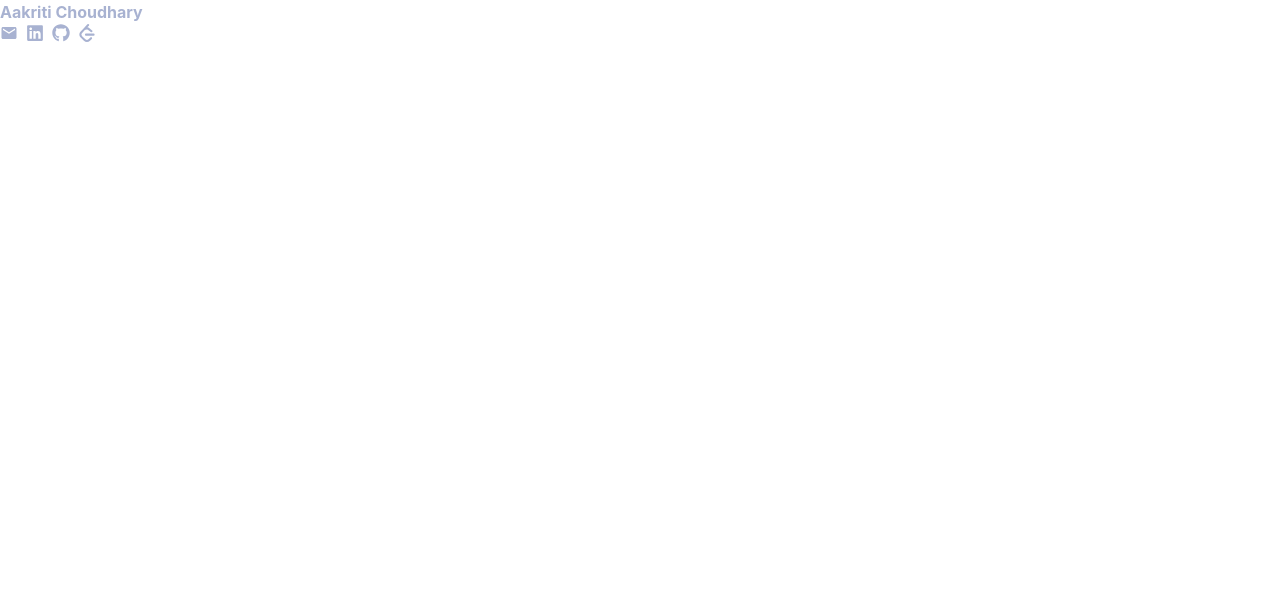
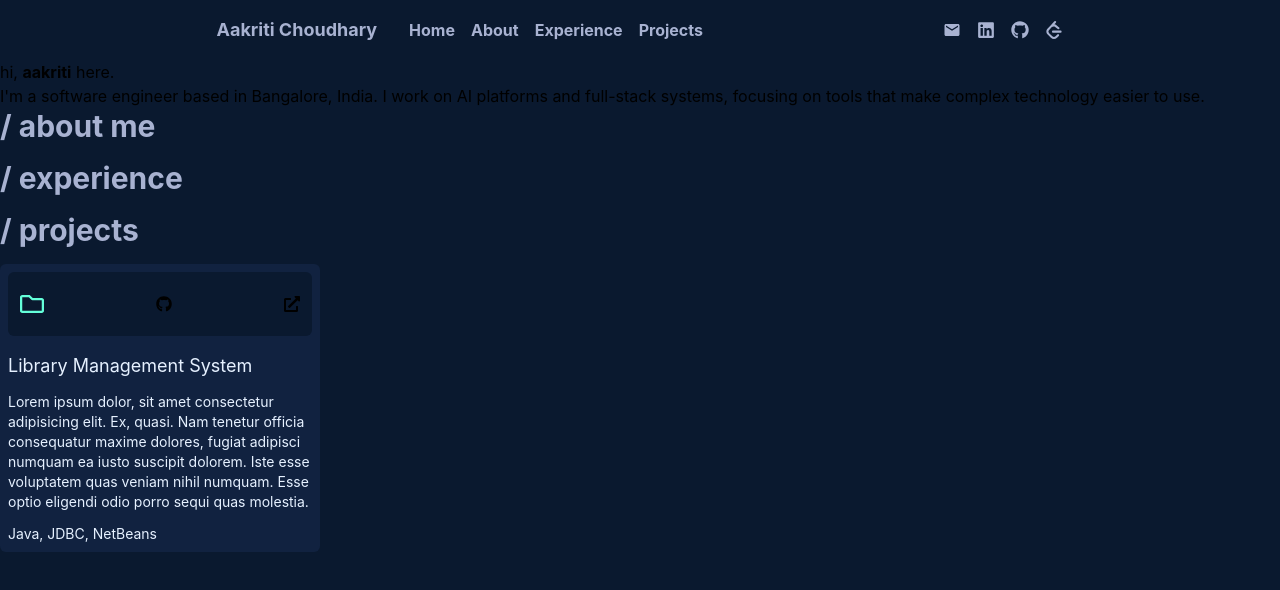
Before and after one commit to aakritichoudhary/aakriti, a React (Vite) app: page / in a window 1280 px wide. Shown: the top 590 px of the page. Built offline with nearby package versions, Linux system fonts and the light colour scheme.

Commit message:
project card

```diff
--- a/src/App.jsx
+++ b/src/App.jsx
@@ -1,9 +1,18 @@
 import './App.css'
+import About from './components/About'
+import Experience from './components/Experience'
+import Home from './components/Home'
 import NavBar from './components/NavBar'
+import Projects from './components/Projects'
+
 function App() {
   return (
     <div>
       <NavBar />
+      <Home />
+      <About />
+      <Experience />
+      <Projects />
     </div>
   )
 }
--- /dev/null
+++ b/src/components/About.jsx
@@ -0,0 +1,10 @@
+import SectionHeader from './SectionHeader'
+
+function About() {
+  return (
+    <div>
+      <SectionHeader title="about me" />
+    </div>
+  )
+}
+export default About
--- /dev/null
+++ b/src/components/Experience.jsx
@@ -0,0 +1,10 @@
+import SectionHeader from './SectionHeader'
+
+function Experience() {
+  return (
+    <div id="experience">
+      <SectionHeader title="experience" />
+    </div>
+  )
+}
+export default Experience
--- a/src/components/Home.jsx
+++ b/src/components/Home.jsx
@@ -1,4 +1,15 @@
 function Home() {
-  return <div>Home</div>
+  return (
+    <div id="home">
+      <div>
+        hi, <b>aakriti</b> here.
+      </div>
+      <div>
+        I'm a software engineer based in Bangalore, India. I work on AI
+        platforms and full-stack systems, focusing on tools that make complex
+        technology easier to use.
+      </div>
+    </div>
+  )
 }
 export default Home
--- a/src/components/Logo.jsx
+++ b/src/components/Logo.jsx
@@ -1,4 +1,6 @@
 function Logo() {
-  return <div className="font-bold text-light-slate">Aakriti Choudhary</div>
+  return (
+    <div className="text-lg font-bold text-light-slate">Aakriti Choudhary</div>
+  )
 }
 export default Logo
--- a/src/components/NavBar.jsx
+++ b/src/components/NavBar.jsx
@@ -1,23 +1,25 @@
 import Logo from './Logo'
 import SideBar from './SideBar'
-// import { HashLink } from 'react-router-hash-link'
+
 function NavBar() {
   return (
-    <div>
-      <div>
+    <div className="flex flex-row justify-evenly items-center p-4 gap-10">
+      <div className="flex flex-row justify-around items-center gap-8">
         <Logo />
-        {/* <HashLink smooth to="/#home">
-          Home
-        </HashLink>
-        <HashLink smooth to="/#about">
-          About
-        </HashLink>
-        <HashLink smooth to="/#projects">
-          Experience
-        </HashLink>
-        <HashLink smooth to="/#contact">
-          Projects
-        </HashLink> */}
+        <div className="flex flex-row text-light-slate text-md font-bold gap-4">
+          <a href="#home" className="hover:text-green">
+            Home
+          </a>
+          <a href="#about" className="hover:text-green">
+            About
+          </a>
+          <a href="#experience" className="hover:text-green">
+            Experience
+          </a>
+          <a href="#projects" className="hover:text-green">
+            Projects
+          </a>
+        </div>
       </div>
       <div>
         <div>
--- /dev/null
+++ b/src/components/ProjectCard.jsx
@@ -0,0 +1,30 @@
+import { FaRegFolder } from 'react-icons/fa'
+import { FaGithub } from 'react-icons/fa'
+import { FaExternalLinkAlt } from 'react-icons/fa'
+
+function ProjectCard({ title, description, techStack, projectUrl, githubUrl }) {
+  return (
+    <div className="p-2 bg-light-navy max-w-xs rounded-md flex flex-col gap-4">
+      <div className="bg-navy flex flex-row gap-4 items-center p-3 justify-between rounded-md py-5">
+        <FaRegFolder size={24} className="text-green" />
+        <a href={githubUrl} target="_blank" rel="noopener noreferrer">
+          <FaGithub />
+        </a>
+        <a href={projectUrl} target="_blank" rel="noopener noreferrer">
+          <FaExternalLinkAlt />
+        </a>
+      </div>
+      <div className="flex gap-3 flex-col text-white">
+        <h3 className=" text-lg text-bold">Library Management System</h3>
+        <p className='text-sm'>
+          Lorem ipsum dolor, sit amet consectetur adipisicing elit. Ex, quasi.
+          Nam tenetur officia consequatur maxime dolores, fugiat adipisci
+          numquam ea iusto suscipit dolorem. Iste esse voluptatem quas veniam
+          nihil numquam. Esse optio eligendi odio porro sequi quas molestia.
+        </p>
+        <div className='text-sm'>Java, JDBC, NetBeans</div>
+      </div>
+    </div>
+  )
+}
+export default ProjectCard
--- /dev/null
+++ b/src/components/Projects.jsx
@@ -0,0 +1,12 @@
+import ProjectCard from './ProjectCard'
+import SectionHeader from './SectionHeader'
+
+function Projects() {
+  return (
+    <div id="projects">
+      <SectionHeader title="projects" />
+      <ProjectCard />
+    </div>
+  )
+}
+export default Projects
--- /dev/null
+++ b/src/components/SectionHeader.jsx
@@ -0,0 +1,4 @@
+function SectionHeader({ title }) {
+  return <h2 className="text-3xl font-bold text-light-slate mb-4">/ {title}</h2>
+}
+export default SectionHeader
--- a/src/components/SideBar.jsx
+++ b/src/components/SideBar.jsx
@@ -4,7 +4,7 @@ import { FaGithub } from 'react-icons/fa'
 import { SiLeetcode } from 'react-icons/si'
 function SideBar() {
   return (
-    <div className="flex flex-row gap-2 items-center">
+    <div className="flex flex-row gap-4 items-center">
       <a to="mailto:aakriti1805@gmail.com" target="_blank">
         <MdEmail
           size={18}
```
